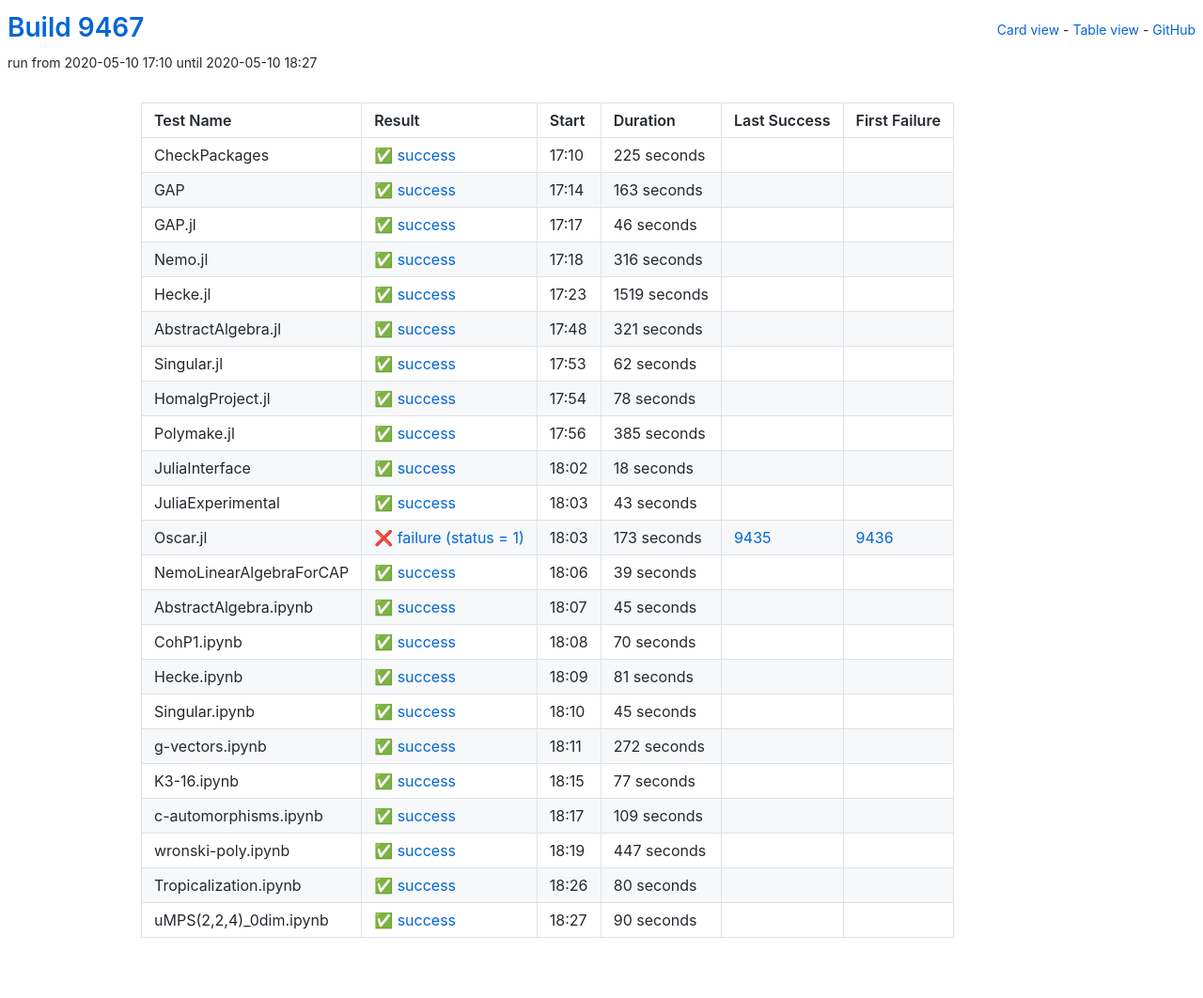
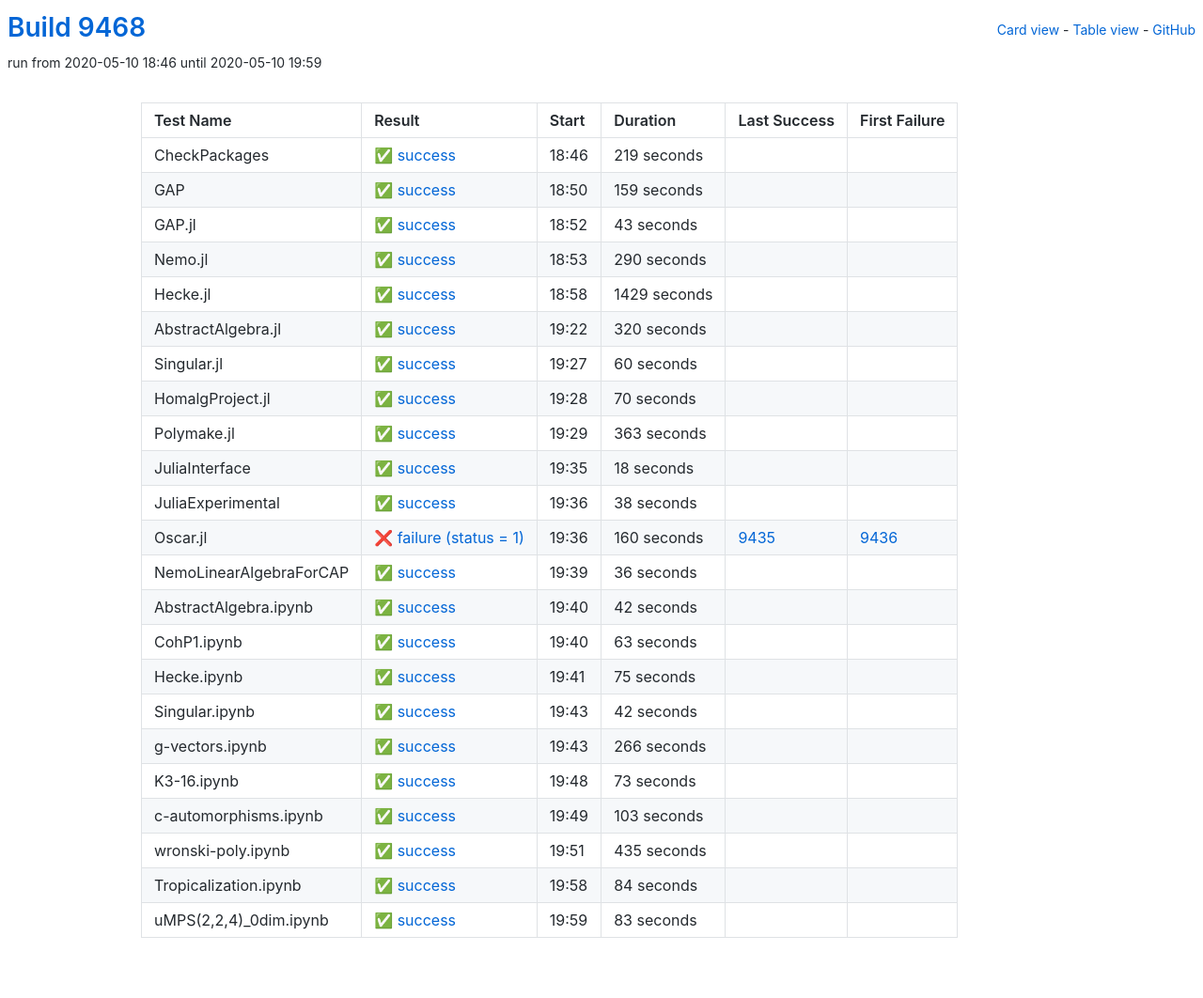
Before and after one commit to oscar-system/oscar-ci-status, a Jekyll site: the page built from table.html, in a window 1280 px wide. Shown: the whole page at 94% size. Built offline with Jekyll 4.4.1, drawn with Linux system fonts in a browser that asks for light colours.

Commit message:
Build 9468

```diff
--- a/_data/ci.yml
+++ b/_data/ci.yml
@@ -1,113 +1,113 @@
-build: 9467
-build_url: https://oscarci.mathematik.uni-kl.de/job/oscar/9467/
+build: 9468
+build_url: https://oscarci.mathematik.uni-kl.de/job/oscar/9468/
 job: oscar
 tests:
-- duration: 225
+- duration: 219
   exitcode: 0
   first_failure: false
   first_failure_url: null
   id: checkpackages
   last_success: false
   last_success_url: null
-  log: https://oscarci.mathematik.uni-kl.de/job/oscar/9467/artifact/logs/build-9467/CheckPackages.log
+  log: https://oscarci.mathematik.uni-kl.de/job/oscar/9468/artifact/logs/build-9468/CheckPackages.log
   name: CheckPackages
-  start: 2020-05-10 17:10
+  start: 2020-05-10 18:46
   status: success
   success: true
-- duration: 163
+- duration: 159
   exitcode: 0
   first_failure: false
   first_failure_url: null
   id: gap
   last_success: false
   last_success_url: null
-  log: https://oscarci.mathematik.uni-kl.de/job/oscar/9467/artifact/logs/build-9467/GAP.log
+  log: https://oscarci.mathematik.uni-kl.de/job/oscar/9468/artifact/logs/build-9468/GAP.log
   name: GAP
-  start: 2020-05-10 17:14
+  start: 2020-05-10 18:50
   status: success
   success: true
-- duration: 46
+- duration: 43
   exitcode: 0
   first_failure: false
   first_failure_url: null
   id: gap-jl
   last_success: false
   last_success_url: null
-  log: https://oscarci.mathematik.uni-kl.de/job/oscar/9467/artifact/logs/build-9467/GAP.jl.log
+  log: https://oscarci.mathematik.uni-kl.de/job/oscar/9468/artifact/logs/build-9468/GAP.jl.log
   name: GAP.jl
-  start: 2020-05-10 17:17
+  start: 2020-05-10 18:52
   status: success
   success: true
-- duration: 316
+- duration: 290
   exitcode: 0
   first_failure: false
   first_failure_url: null
   id: nemo-jl
   last_success: false
   last_success_url: null
-  log: https://oscarci.mathematik.uni-kl.de/job/oscar/9467/artifact/logs/build-9467/Nemo.jl.log
+  log: https://oscarci.mathematik.uni-kl.de/job/oscar/9468/artifact/logs/build-9468/Nemo.jl.log
   name: Nemo.jl
-  start: 2020-05-10 17:18
+  start: 2020-05-10 18:53
   status: success
   success: true
-- duration: 1519
+- duration: 1429
   exitcode: 0
   first_failure: false
   first_failure_url: null
   id: hecke-jl
   last_success: false
   last_success_url: null
-  log: https://oscarci.mathematik.uni-kl.de/job/oscar/9467/artifact/logs/build-9467/Hecke.jl.log
+  log: https://oscarci.mathematik.uni-kl.de/job/oscar/9468/artifact/logs/build-9468/Hecke.jl.log
   name: Hecke.jl
-  start: 2020-05-10 17:23
+  start: 2020-05-10 18:58
   status: success
   success: true
-- duration: 321
+- duration: 320
   exitcode: 0
   first_failure: false
   first_failure_url: null
   id: abstractalgebra-jl
   last_success: false
   last_success_url: null
-  log: https://oscarci.mathematik.uni-kl.de/job/oscar/9467/artifact/logs/build-9467/AbstractAlgebra.jl.log
+  log: https://oscarci.mathematik.uni-kl.de/job/oscar/9468/artifact/logs/build-9468/AbstractAlgebra.jl.log
   name: AbstractAlgebra.jl
-  start: 2020-05-10 17:48
+  start: 2020-05-10 19:22
   status: success
   success: true
-- duration: 62
+- duration: 60
   exitcode: 0
   first_failure: false
   first_failure_url: null
   id: singular-jl
   last_success: false
   last_success_url: null
-  log: https://oscarci.mathematik.uni-kl.de/job/oscar/9467/artifact/logs/build-9467/Singular.jl.log
+  log: https://oscarci.mathematik.uni-kl.de/job/oscar/9468/artifact/logs/build-9468/Singular.jl.log
   name: Singular.jl
-  start: 2020-05-10 17:53
+  start: 2020-05-10 19:27
   status: success
   success: true
-- duration: 78
+- duration: 70
   exitcode: 0
   first_failure: false
   first_failure_url: null
   id: homalgproject-jl
   last_success: false
   last_success_url: null
-  log: https://oscarci.mathematik.uni-kl.de/job/oscar/9467/artifact/logs/build-9467/HomalgProject.jl.log
+  log: https://oscarci.mathematik.uni-kl.de/job/oscar/9468/artifact/logs/build-9468/HomalgProject.jl.log
   name: HomalgProject.jl
-  start: 2020-05-10 17:54
+  start: 2020-05-10 19:28
   status: success
   success: true
-- duration: 385
+- duration: 363
   exitcode: 0
   first_failure: false
   first_failure_url: null
   id: polymake-jl
   last_success: false
   last_success_url: null
-  log: https://oscarci.mathematik.uni-kl.de/job/oscar/9467/artifact/logs/build-9467/Polymake.jl.log
+  log: https://oscarci.mathematik.uni-kl.de/job/oscar/9468/artifact/logs/build-9468/Polymake.jl.log
   name: Polymake.jl
-  start: 2020-05-10 17:56
+  start: 2020-05-10 19:29
   status: success
   success: true
 - duration: 18
@@ -117,164 +117,164 @@ tests:
   id: juliainterface
   last_success: false
   last_success_url: null
-  log: https://oscarci.mathematik.uni-kl.de/job/oscar/9467/artifact/logs/build-9467/JuliaInterface.log
+  log: https://oscarci.mathematik.uni-kl.de/job/oscar/9468/artifact/logs/build-9468/JuliaInterface.log
   name: JuliaInterface
-  start: 2020-05-10 18:02
+  start: 2020-05-10 19:35
   status: success
   success: true
-- duration: 43
+- duration: 38
   exitcode: 0
   first_failure: false
   first_failure_url: null
   id: juliaexperimental
   last_success: false
   last_success_url: null
-  log: https://oscarci.mathematik.uni-kl.de/job/oscar/9467/artifact/logs/build-9467/JuliaExperimental.log
+  log: https://oscarci.mathematik.uni-kl.de/job/oscar/9468/artifact/logs/build-9468/JuliaExperimental.log
   name: JuliaExperimental
-  start: 2020-05-10 18:03
+  start: 2020-05-10 19:36
   status: success
   success: true
-- duration: 173
+- duration: 160
   exitcode: 1
   first_failure: 9436
   first_failure_url: https://oscarci.mathematik.uni-kl.de/job/oscar/9436/
   id: oscar-jl
   last_success: 9435
   last_success_url: https://oscarci.mathematik.uni-kl.de/job/oscar/9435/
-  log: https://oscarci.mathematik.uni-kl.de/job/oscar/9467/artifact/logs/build-9467/Oscar.jl.log
+  log: https://oscarci.mathematik.uni-kl.de/job/oscar/9468/artifact/logs/build-9468/Oscar.jl.log
   name: Oscar.jl
-  start: 2020-05-10 18:03
+  start: 2020-05-10 19:36
   status: failure
   success: false
-- duration: 39
+- duration: 36
   exitcode: 0
   first_failure: false
   first_failure_url: null
   id: nemolinearalgebraforcap
   last_success: false
   last_success_url: null
-  log: https://oscarci.mathematik.uni-kl.de/job/oscar/9467/artifact/logs/build-9467/NemoLinearAlgebraForCAP.log
+  log: https://oscarci.mathematik.uni-kl.de/job/oscar/9468/artifact/logs/build-9468/NemoLinearAlgebraForCAP.log
   name: NemoLinearAlgebraForCAP
-  start: 2020-05-10 18:06
+  start: 2020-05-10 19:39
   status: success
   success: true
-- duration: 45
+- duration: 42
   exitcode: 0
   first_failure: false
   first_failure_url: null
   id: abstractalgebra-ipynb
   last_success: false
   last_success_url: null
-  log: https://oscarci.mathematik.uni-kl.de/job/oscar/9467/artifact/logs/build-9467/AbstractAlgebra.ipynb.log
+  log: https://oscarci.mathematik.uni-kl.de/job/oscar/9468/artifact/logs/build-9468/AbstractAlgebra.ipynb.log
   name: AbstractAlgebra.ipynb
-  start: 2020-05-10 18:07
+  start: 2020-05-10 19:40
   status: success
   success: true
-- duration: 70
+- duration: 63
   exitcode: 0
   first_failure: false
   first_failure_url: null
   id: cohp1-ipynb
   last_success: false
   last_success_url: null
-  log: https://oscarci.mathematik.uni-kl.de/job/oscar/9467/artifact/logs/build-9467/CohP1.ipynb.log
+  log: https://oscarci.mathematik.uni-kl.de/job/oscar/9468/artifact/logs/build-9468/CohP1.ipynb.log
   name: CohP1.ipynb
-  start: 2020-05-10 18:08
+  start: 2020-05-10 19:40
   status: success
   success: true
-- duration: 81
+- duration: 75
   exitcode: 0
   first_failure: false
   first_failure_url: null
   id: hecke-ipynb
   last_success: false
   last_success_url: null
-  log: https://oscarci.mathematik.uni-kl.de/job/oscar/9467/artifact/logs/build-9467/Hecke.ipynb.log
+  log: https://oscarci.mathematik.uni-kl.de/job/oscar/9468/artifact/logs/build-9468/Hecke.ipynb.log
   name: Hecke.ipynb
-  start: 2020-05-10 18:09
+  start: 2020-05-10 19:41
   status: success
   success: true
-- duration: 45
+- duration: 42
   exitcode: 0
   first_failure: false
   first_failure_url: null
   id: singular-ipynb
   last_success: false
   last_success_url: null
-  log: https://oscarci.mathematik.uni-kl.de/job/oscar/9467/artifact/logs/build-9467/Singular.ipynb.log
+  log: https://oscarci.mathematik.uni-kl.de/job/oscar/9468/artifact/logs/build-9468/Singular.ipynb.log
   name: Singular.ipynb
-  start: 2020-05-10 18:10
+  start: 2020-05-10 19:43
   status: success
   success: true
-- duration: 272
+- duration: 266
   exitcode: 0
   first_failure: false
   first_failure_url: null
   id: g-vectors-ipynb
   last_success: false
   last_success_url: null
-  log: https://oscarci.mathematik.uni-kl.de/job/oscar/9467/artifact/logs/build-9467/g-vectors.ipynb.log
+  log: https://oscarci.mathematik.uni-kl.de/job/oscar/9468/artifact/logs/build-9468/g-vectors.ipynb.log
   name: g-vectors.ipynb
-  start: 2020-05-10 18:11
+  start: 2020-05-10 19:43
   status: success
   success: true
-- duration: 77
+- duration: 73
   exitcode: 0
   first_failure: false
   first_failure_url: null
   id: k3-16-ipynb
   last_success: false
   last_success_url: null
-  log: https://oscarci.mathematik.uni-kl.de/job/oscar/9467/artifact/logs/build-9467/K3-16.ipynb.log
+  log: https://oscarci.mathematik.uni-kl.de/job/oscar/9468/artifact/logs/build-9468/K3-16.ipynb.log
   name: K3-16.ipynb
-  start: 2020-05-10 18:15
+  start: 2020-05-10 19:48
   status: success
   success: true
-- duration: 109
+- duration: 103
   exitcode: 0
   first_failure: false
   first_failure_url: null
   id: c-automorphisms-ipynb
   last_success: false
   last_success_url: null
-  log: https://oscarci.mathematik.uni-kl.de/job/oscar/9467/artifact/logs/build-9467/c-automorphisms.ipynb.log
+  log: https://oscarci.mathematik.uni-kl.de/job/oscar/9468/artifact/logs/build-9468/c-automorphisms.ipynb.log
   name: c-automorphisms.ipynb
-  start: 2020-05-10 18:17
+  start: 2020-05-10 19:49
   status: success
   success: true
-- duration: 447
+- duration: 435
   exitcode: 0
   first_failure: false
   first_failure_url: null
   id: wronski-poly-ipynb
   last_success: false
   last_success_url: null
-  log: https://oscarci.mathematik.uni-kl.de/job/oscar/9467/artifact/logs/build-9467/wronski-poly.ipynb.log
+  log: https://oscarci.mathematik.uni-kl.de/job/oscar/9468/artifact/logs/build-9468/wronski-poly.ipynb.log
   name: wronski-poly.ipynb
-  start: 2020-05-10 18:19
+  start: 2020-05-10 19:51
   status: success
   success: true
-- duration: 80
+- duration: 84
   exitcode: 0
   first_failure: false
   first_failure_url: null
   id: tropicalization-ipynb
   last_success: false
   last_success_url: null
-  log: https://oscarci.mathematik.uni-kl.de/job/oscar/9467/artifact/logs/build-9467/Tropicalization.ipynb.log
+  log: https://oscarci.mathematik.uni-kl.de/job/oscar/9468/artifact/logs/build-9468/Tropicalization.ipynb.log
   name: Tropicalization.ipynb
-  start: 2020-05-10 18:26
+  start: 2020-05-10 19:58
   status: success
   success: true
-- duration: 90
+- duration: 83
   exitcode: 0
   first_failure: false
   first_failure_url: null
   id: umps-2-2-4-0dim-ipynb
   last_success: false
   last_success_url: null
-  log: https://oscarci.mathematik.uni-kl.de/job/oscar/9467/artifact/logs/build-9467/uMPS-2-2-4-_0dim.ipynb.log
+  log: https://oscarci.mathematik.uni-kl.de/job/oscar/9468/artifact/logs/build-9468/uMPS-2-2-4-_0dim.ipynb.log
   name: uMPS(2,2,4)_0dim.ipynb
-  start: 2020-05-10 18:27
+  start: 2020-05-10 19:59
   status: success
   success: true
```
Also changed, not shown: README.md.
